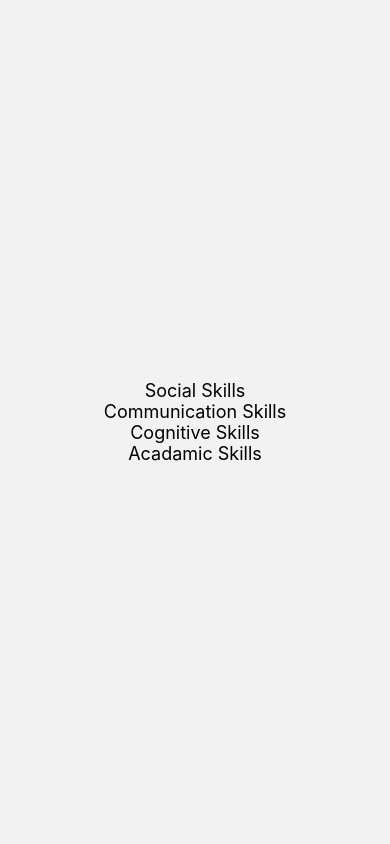
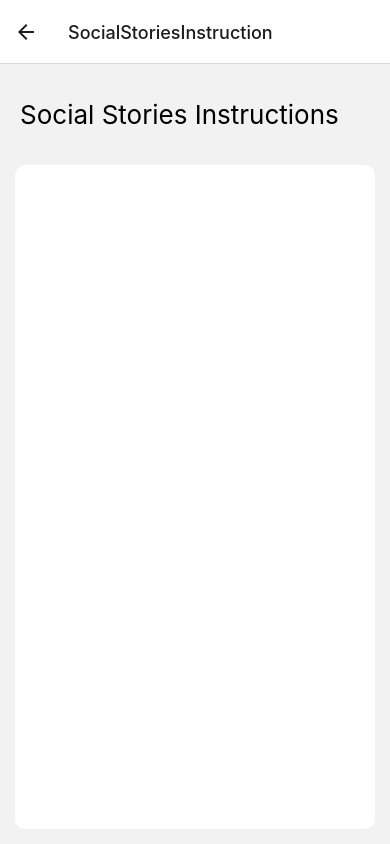
Before and after one commit to sm2irfan/speachTherepy, a React Native app: screen /SocialStoriesInstruction in a window 390 px wide. Built offline with nearby package versions, Linux system fonts and the light colour scheme.

Commit message:
Creating social stories instruction page

```diff
--- a/src/navigation/NavRouter.js
+++ b/src/navigation/NavRouter.js
@@ -7,6 +7,9 @@ import SocialSkillsHome from '../screens/SocialSkillsHome';
 import LearnEmotions from '../screens/LearnEmotions';
 import SocialStories from '../screens/SocialStories';
 import InteractiveCharacters from '../screens/InteractiveCharacters';
+import SocialStoriesInstruction from '../screens/SocialStoriesInstruction';
+import LearnEmotionsInstruction from '../screens/LearnEmotionsInstruction';
+import InteractiveCharactersInstruction from '../screens/InteractiveCharactersInstruction';
 
 const Stack = createNativeStackNavigator();
 
@@ -29,6 +32,18 @@ const NavRouter = () => {
 					name="InteractiveCharacters"
 					component={InteractiveCharacters}
 				/>
+				<Stack.Screen
+					name="SocialStoriesInstruction"
+					component={SocialStoriesInstruction}
+				/>
+				<Stack.Screen
+					name="LearnEmotionsInstruction"
+					component={LearnEmotionsInstruction}
+				/>
+				<Stack.Screen
+					name="InteractiveCharactersInstruction"
+					component={InteractiveCharactersInstruction}
+				/>
 			</Stack.Navigator>
 		</NavigationContainer>
 	);
--- a/src/screens/SocialStories.js
+++ b/src/screens/SocialStories.js
@@ -14,21 +14,25 @@ const data = [
 	},
 ];
 
-const SocialStoryType = ({ story, onpressInfo, onpressAR }) => {
+const SocialStoryType = ({ story, onPressInfo, onPressAR }) => {
 	return (
 		<View style={styles.container}>
 			<View style={styles.section}>
 				<Text type="body">{story.name}:</Text>
 			</View>
 			<View style={styles.rightIconSection}>
-				<CircleButton icon={Info} onPress={onpressInfo} />
-				<CircleButton icon={AR} onPress={onpressAR} />
+				<CircleButton icon={Info} onPress={onPressInfo} />
+				<CircleButton icon={AR} onPress={onPressAR} />
 			</View>
 		</View>
 	);
 };
 
 const SocialStories = ({ navigation }) => {
+	const onPressInstruction = () => {
+		navigation.navigate('SocialStoriesInstruction');
+	};
+
 	return (
 		<ScrollView
 			contentContainerStyle={styles.mainContainer}
@@ -38,7 +42,10 @@ const SocialStories = ({ navigation }) => {
 					Social Stories
 				</Text>
 				<View style={styles.infoIconContainer}>
-					<CircleButton icon={Instruction} onPress={() => {}} />
+					<CircleButton
+						icon={Instruction}
+						onPress={onPressInstruction}
+					/>
 				</View>
 			</View>
 			{data.map((item, index) => (
--- /dev/null
+++ b/src/screens/SocialStoriesInstruction.js
@@ -0,0 +1,53 @@
+import React from 'react';
+import { View, StyleSheet, ScrollView } from 'react-native';
+import { Text } from '../components';
+
+const SocialStoriesInstruction = ({ navigation }) => {
+	return (
+		<ScrollView
+			contentContainerStyle={styles.mainContainer}
+			showsVerticalScrollIndicator={false}>
+			<View style={styles.headerContainer}>
+				<Text type="title" style={styles.headText}>
+					Social Stories Instructions
+				</Text>
+			</View>
+			<View style={styles.container} />
+		</ScrollView>
+	);
+};
+const styles = StyleSheet.create({
+	mainContainer: {
+		flexGrow: 1,
+		padding: 15,
+	},
+	headText: {
+		paddingTop: 20,
+		paddingBottom: 25,
+		paddingLeft: 5,
+	},
+	container: {
+		flex: 1,
+		paddingRight: 5,
+		paddingBottom: 5,
+		paddingLeft: 15,
+		paddingTop: 10,
+		borderRadius: 10,
+		backgroundColor: 'white',
+		elevation: 0.7,
+		width: '100%',
+		marginTop: 10,
+	},
+	section: {
+		flex: 1,
+		flexDirection: 'row',
+		paddingBottom: 5,
+	},
+
+	headerContainer: {
+		flexDirection: 'row',
+		justifyContent: 'space-between',
+	},
+});
+
+export default SocialStoriesInstruction;
```
